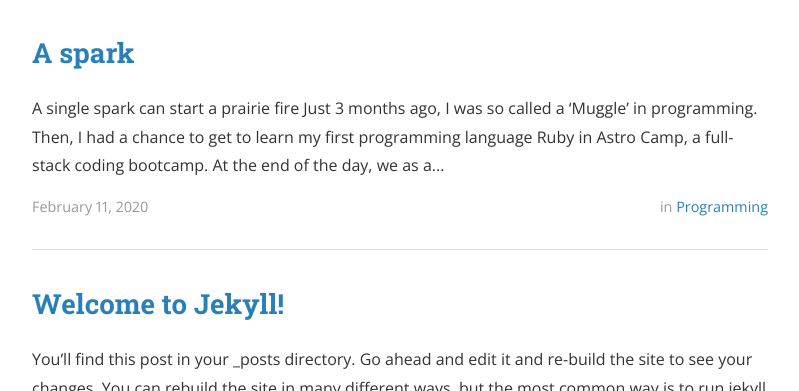
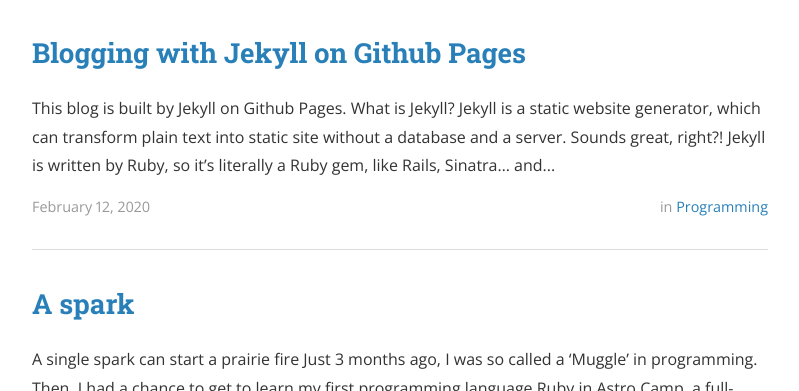
Before and after one commit to yucchang/yucchang.github.io, a Jekyll site: the page built from index.html, in a window 1280 px wide and 900 px high, cut to the strip 509-900 px from the top of the window. Shown: the whole strip, without its empty margins (240-1039 px from the left). Built offline with Jekyll 4.4.1, drawn with Linux system fonts in a browser that asks for light colours; nearby versions of some CDN libraries; the list of posts is cut into pages by our own code; some of the changed lines change nothing that is shown.

Commit message:
Create post - blogging with jekyll

```diff
--- /dev/null
+++ b/_posts/2020-02-12-blogging-with-jekyll.md
@@ -0,0 +1,64 @@
+---
+layout: post
+title:  "Blogging with Jekyll on Github Pages"
+date:   2020-02-12 18:00
+author: 賈蓋先
+categories: Programming
+tags:	jekyll
+cover:
+---
+
+This blog is built by Jekyll on Github Pages. What is **Jekyll?** Jekyll is a static website generator, which can transform plain text into static site without a database and a server. Sounds great, right?! Jekyll is written by **Ruby**, so it's literally a Ruby gem, like Rails, Sinatra... and so many other gems. Of course you can find it on [Rubygems].
+
+### Create a new repo on Github
+First, you'll need to create a new repository on Github by clicking the "+" beside your avatar, and hit "New Repository". Fillout the repository name by choosing it wisely. Normally we use username.github.io for the repository name. When I say *Normally*, I mean *Should*. :)
+<br/>
+For example, I use yucchang.github.io as my username is yucchang.
+<br/>
+Check out [Github Pages][github_pages].
+
+![Create a repo](/assets/repo_jekyll.png)
+
+### Install Jekyll
+Once you've created the repo, you have to install Jekyll. As I mentioned, Jekyll is a gem , an application that includes some plugins (Ruby gems as well).
+<br/>
+**Please note: In this step, everything is running on macOS.**
+
+In whatever directory:
+1. Check if Ruby is installed, and it returns Ruby's version. <br/>`$ ruby -v`
+2. Use gem to install Jekyll. <br/>`gem install bundler jekyll`
+3. To see if Jekyll is properly installed. <br/>`jekyll -v`
+
+### Build up your site
+Now, you can choose either by building up your site from the very beginning or by simply just apply themes on [Jekyll theme][jekyll_theme] which in my case. Credit to [bencentra](https://github.com/bencentra).
+
+#### If you decide to build your one and only blog:
+1. Run `jekyll new my-site`
+2. `$ cd my-site`
+3. `$ bundle exec jekyll serve`
+4. Browse to http://localhost:4000. You are able to see the prototype of you site.
+5. You can customized your site by specified the options in `_config.yml` under the root directory. Look up for more details on [Jekyll.com][jekyll].
+
+#### Or build fairly nice one by applying themes:
+1. Create a directory. <br/> `mikir myblog`
+2. Find your favorite theme, and link to their Github repo.
+3. Usually, you can find the instruction on `README`, but in my case:
+4. Clone or Download the repo. <br/> `$ git clone https://github.com/repo.git`
+5. Move all the files to the directory that just created.
+6. `$ bundle exec jekyll serve`
+7. Browse to http://localhost:4000
+
+Just as simple as above. I said so cause I made it. LOL
+<br/>
+Next, I will bring up some issues that I've encounted.
+
+### Reference:
+- [Github Pages][github_pages]
+- [Jekyll.com][jekyll]
+- [bencentra/centrarium](https://github.com/bencentra/centrarium)
+
+
+[Rubygems]: https://rubygems.org/search?utf8=✓&query=jekyll
+[github_pages]: https://help.github.com/en/github/working-with-github-pages/getting-started-with-github-pages
+[jekyll_theme]: http://jekyllthemes.org
+[jekyll]: https://jekyllrb.com
```
Also changed, not shown: about.md (+1 -1 lines), assets/repo_jekyll.png (added), 11 other files.
